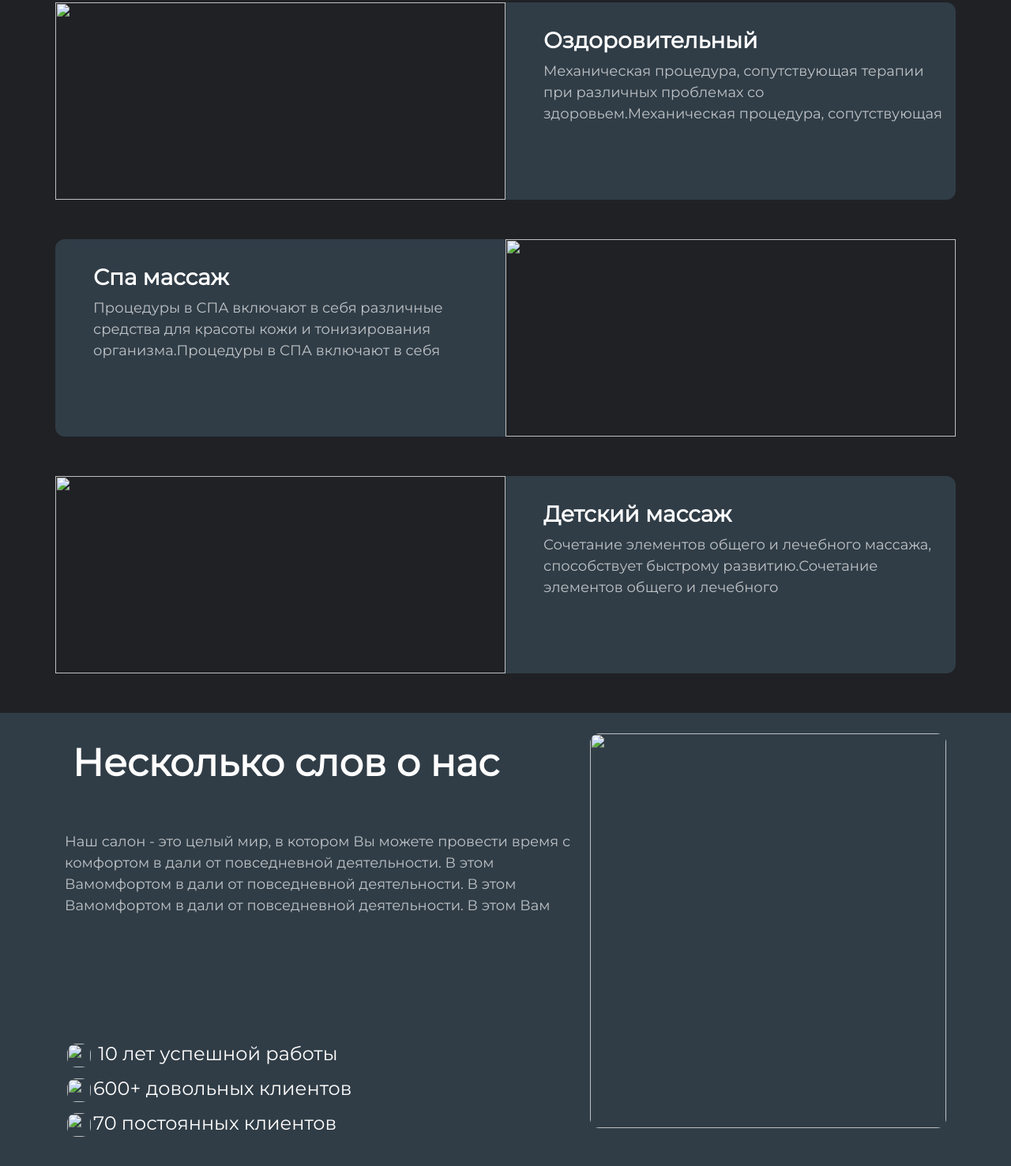
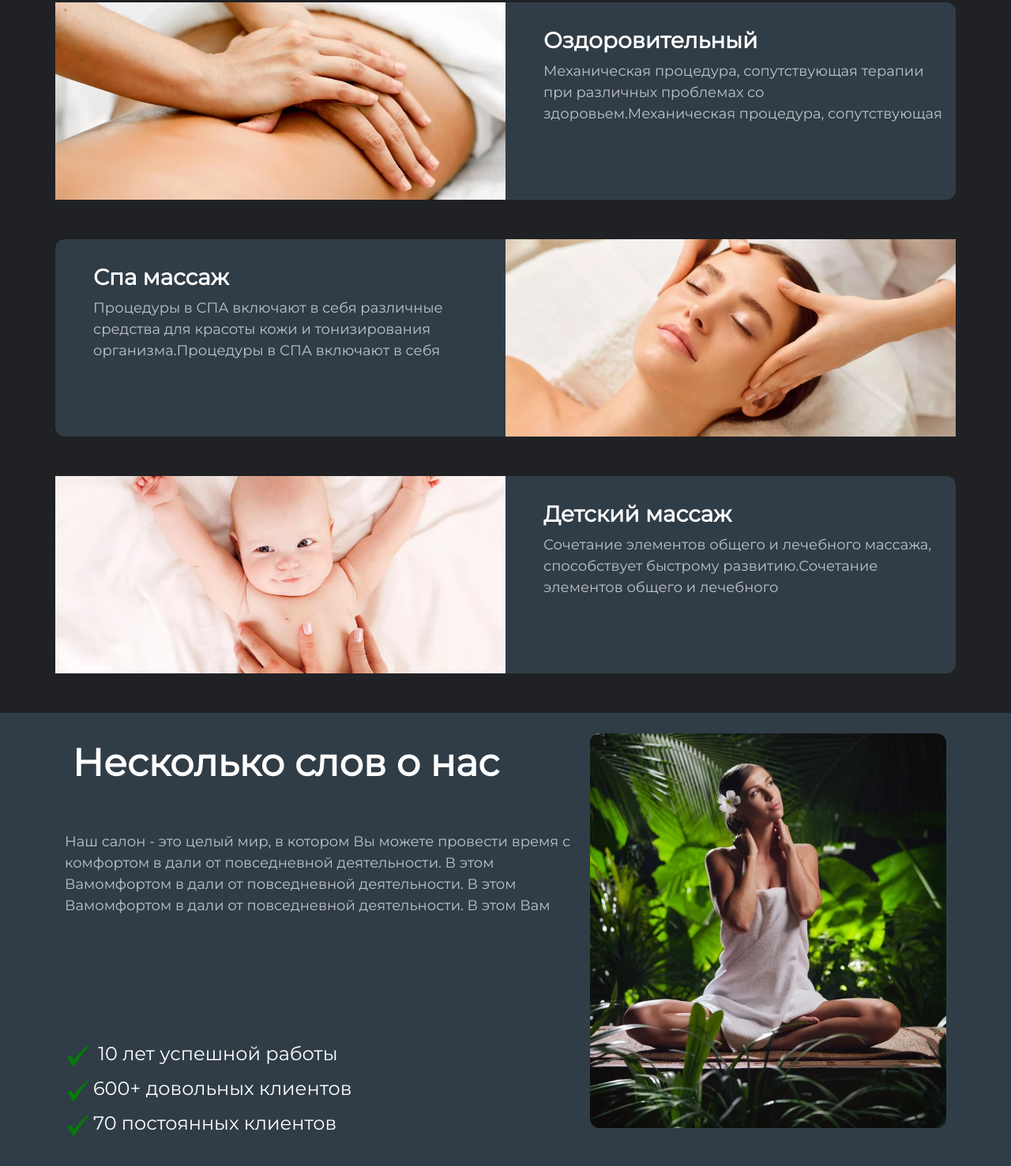
Before and after one commit to iSalvation/site, a plain HTML site: page index.html in a window 1280 px wide. Shown: the part 1463-2940 px from the top of the page at 79% size. Drawn offline with nearby package versions, Linux system fonts and the light colour scheme; the site is published under a folder, as on GitHub Pages, so addresses that start at the root find nothing.

Commit message:
Update index.html

```diff
--- a/index.html
+++ b/index.html
@@ -148,14 +148,14 @@
               </p>
             </div>
             <div class="col-md-6 col-sm-12 plaimg">
-              <img src="/source/img/block2_1.webp" alt="" />
+              <img src="source/img/block2_1.webp" alt="" />
             </div>
           </div>
         </div>
         <div class="container">
           <div class="row">
             <div class="col-md-6 col-sm-12 plaimg2">
-              <img src="/source/img/block2_2.webp" alt="" />
+              <img src="source/img/block2_2.webp" alt="" />
             </div>
             <div class="col-md-6 col-sm-12 platext2">
               <h4>Оздоровительный</h4>
@@ -176,14 +176,14 @@
               </p>
             </div>
             <div class="col-md-6 col-sm-12 plaimg">
-              <img src="/source/img/block2_3.webp" alt="" />
+              <img src="source/img/block2_3.webp" alt="" />
             </div>
           </div>
         </div>
         <div class="container">
           <div class="row">
             <div class="col-md-6 col-sm-12 plaimg2">
-              <img src="/source/img/block2_4.webp" alt="" />
+              <img src="source/img/block2_4.webp" alt="" />
             </div>
             <div class="col-md-6 col-sm-12 platext2">
               <h4>Детский массаж</h4>
@@ -208,21 +208,21 @@
               </p>
               <div class="mm">
                 <h4>
-                  <img src="/source/img/about2.png" alt="" /> 10 лет успешной
+                  <img src="source/img/about2.png" alt="" /> 10 лет успешной
                   работы
                 </h4>
                 <h4>
-                  <img src="/source/img/about2.png" alt="" />600+ довольных
+                  <img src="source/img/about2.png" alt="" />600+ довольных
                   клиентов
                 </h4>
                 <h4>
-                  <img src="/source/img/about2.png" alt="" />70 постоянных
+                  <img src="source/img/about2.png" alt="" />70 постоянных
                   клиентов
                 </h4>
               </div>
             </div>
             <div class="col-md-5 col-sm-12 about2">
-              <img src="/source/img/about1.jpg " alt="" />
+              <img src="source/img/about1.jpg " alt="" />
             </div>
           </div>
         </div>
```
